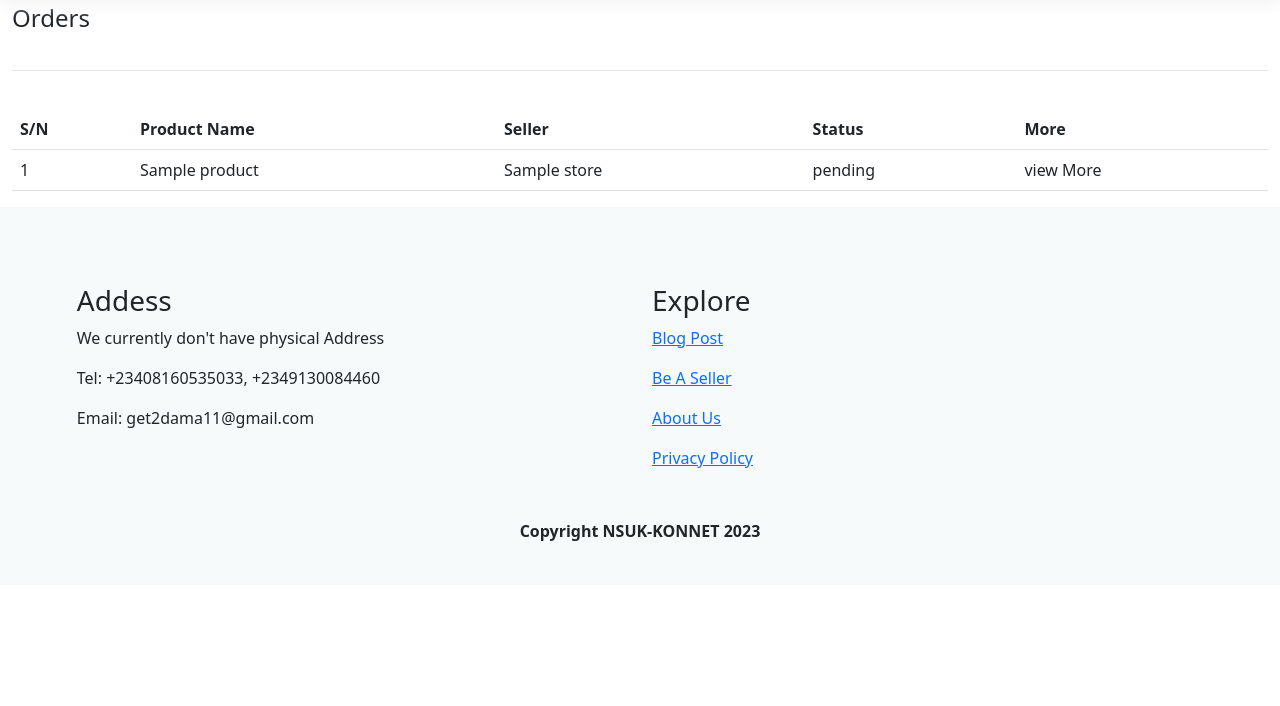
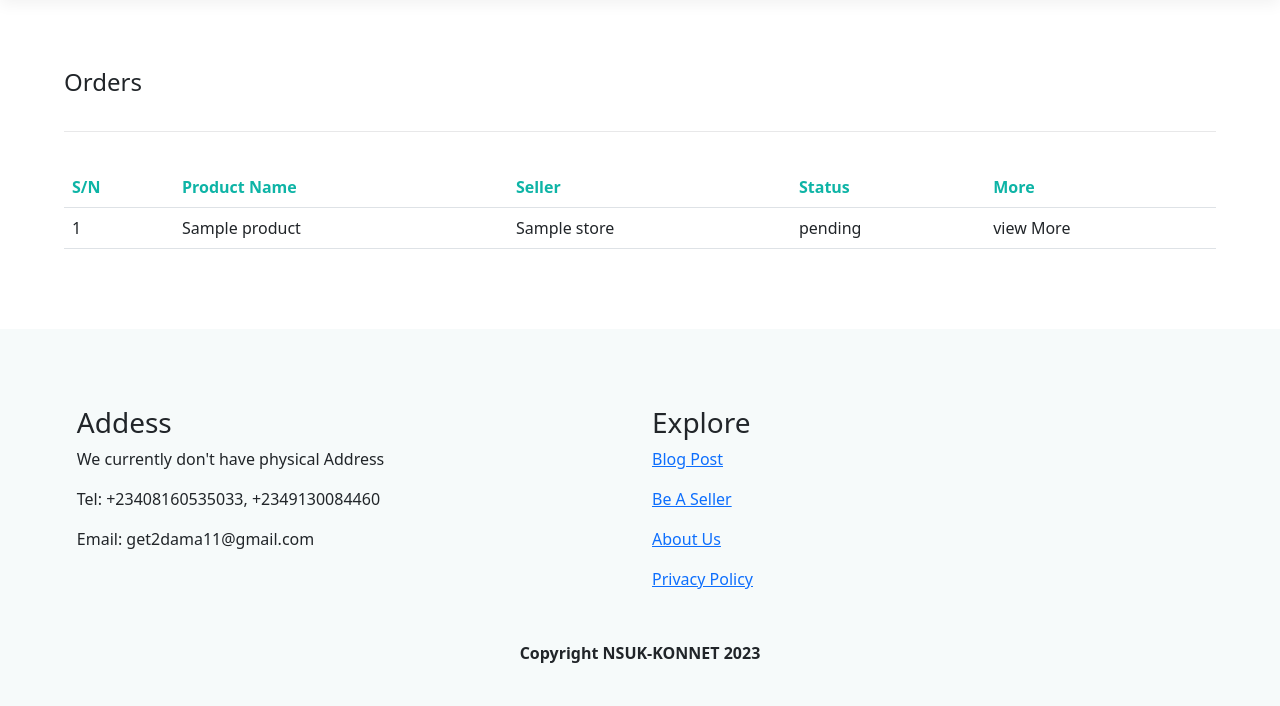
Before and after one commit to DamaMichaelYohanna/nsuk-konnet, a Django app: page /market/order/customer/ in a window 1280 px wide. Shown: the part 72-778 px from the top of the page. Run offline with Django 4.2, Linux system fonts and the light colour scheme; a user stored in the database is signed in; tables that the repository leaves empty hold one stand-in row (values such as "Sample post"); some libraries are stand-ins or nearby versions; some web fonts are replaced.

Commit message:
updated css file

```diff
--- a/bloggie/market/static/market/market_style.css
+++ b/bloggie/market/static/market/market_style.css
@@ -23,3 +23,12 @@
     /* background: rgb(86, 161, 86); */
     box-shadow: 0px 0px 15px grey;
 }
+
+/* customer's order page */
+
+.customer-order{
+    padding: 5%
+}
+.order-table th{
+    color:rgb(14, 180, 166);
+}
```
